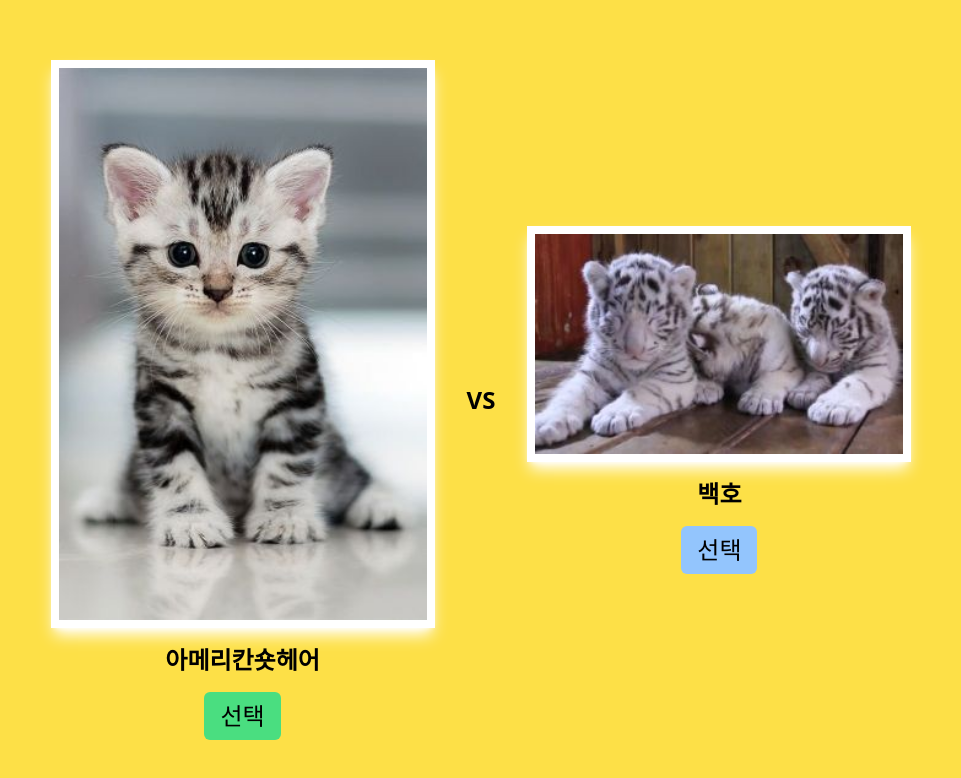
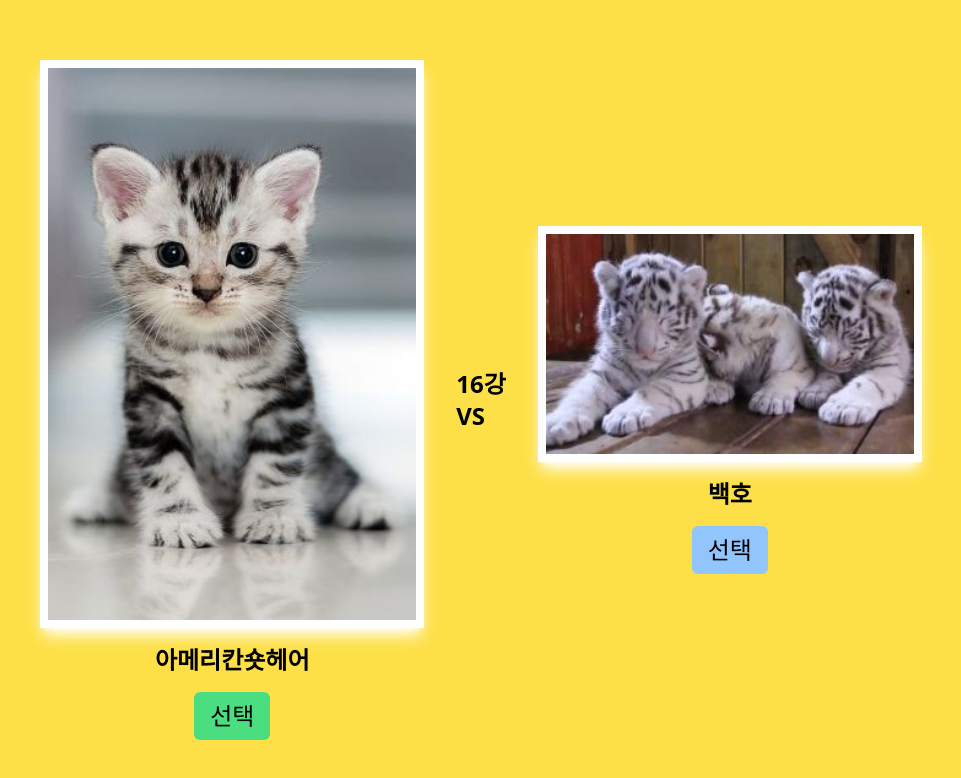
Before and after one commit to Prkskhn/BlockchainSchool, a React (Create React App) app: page /worldcup in a window 1280 px wide. Shown: the top 778 px of the page, without its empty margins (159-1120 px from the left). Built offline with nearby package versions, Linux system fonts and the light colour scheme.

Commit message:
versus editing

```diff
--- a/src/pages/worldcup.jsx
+++ b/src/pages/worldcup.jsx
@@ -46,7 +46,10 @@ const Worldcup = () => {
               choice={choice}
               onClickChoice={onClickChoice}
             />
-            <div className="text-2xl mx-8 font-bold">VS</div>
+            <div className="text-2xl mx-8 font-bold">
+              <div>{`${end === 2 ? "결승" : end + "강"}`}</div>
+              <div>VS</div>
+            </div>
             <AnimalCard
               animal={shuffleAnimal[choice + 1]}
               choice={choice + 1}
```
